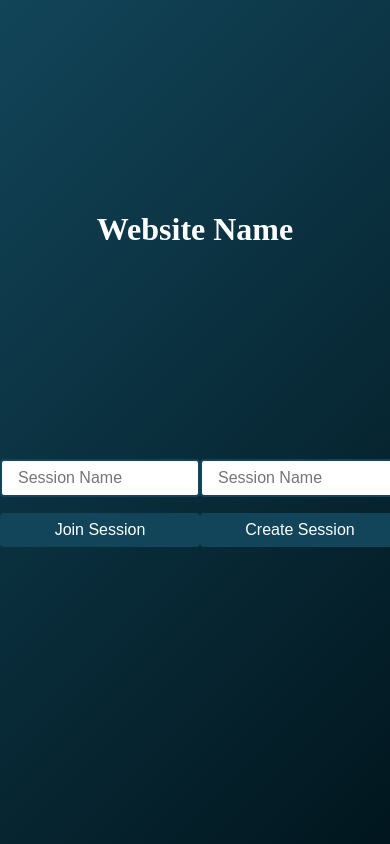
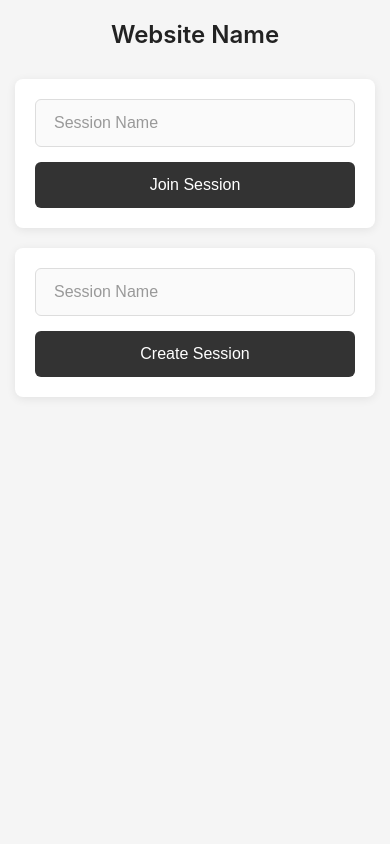
Before and after one commit to unnamedatelier/MemoxBasel, a website: page code/frontend/public/index.html in a window 390 px wide. Drawn offline with Linux system fonts and the light colour scheme.

Commit message:
Update frontend: modify index.html and script.js

```diff
--- a/code/frontend/public/index.html
+++ b/code/frontend/public/index.html
@@ -3,9 +3,101 @@
 <head>
     <meta charset="UTF-8">
     <meta name="viewport" content="width=device-width, initial-scale=1.0">
-    <script src="script.js"></script>
-    <link rel="stylesheet" href="style.css">
-    <title>Document</title>
+    <title>Session Manager</title>
+    <style>
+        * {
+            margin: 0;
+            padding: 0;
+            box-sizing: border-box;
+        }
+
+        body {
+            font-family: -apple-system, BlinkMacSystemFont, 'Segoe UI', sans-serif;
+            background: #f5f5f5;
+            padding: 40px 20px;
+            min-height: 100vh;
+        }
+
+        h1 {
+            text-align: center;
+            color: #222;
+            margin-bottom: 50px;
+            font-size: 32px;
+            font-weight: 600;
+        }
+
+        .join-create {
+            max-width: 600px;
+            margin: 0 auto;
+            display: flex;
+            flex-direction: column;
+            gap: 20px;
+        }
+
+        .session-form {
+            background: white;
+            padding: 30px;
+            border-radius: 8px;
+            box-shadow: 0 2px 10px rgba(0,0,0,0.08);
+        }
+
+        input[type="text"] {
+            width: 100%;
+            padding: 14px 18px;
+            font-size: 16px;
+            border: 1px solid #ddd;
+            border-radius: 6px;
+            background: #fafafa;
+            transition: background 0.2s;
+            margin-bottom: 15px;
+        }
+
+        input[type="text"]:focus {
+            outline: none;
+            border-color: #ddd;
+            background: white;
+        }
+
+        input[type="text"]::placeholder {
+            color: #999;
+        }
+
+        button {
+            width: 100%;
+            padding: 14px 18px;
+            font-size: 16px;
+            font-weight: 500;
+            background: #333;
+            color: white;
+            border: none;
+            border-radius: 6px;
+            cursor: pointer;
+            transition: background 0.2s;
+        }
+
+        button:hover {
+            background: #222;
+        }
+
+        button:active {
+            transform: translateY(1px);
+        }
+
+        @media (max-width: 600px) {
+            body {
+                padding: 20px 15px;
+            }
+
+            h1 {
+                font-size: 24px;
+                margin-bottom: 30px;
+            }
+
+            .session-form {
+                padding: 20px;
+            }
+        }
+    </style>
 </head>
 <body>
     <h1>Website Name</h1>
@@ -20,5 +112,48 @@
             <button onclick="createSession()">Create Session</button>
         </div>
     </div>
+
+    <script>
+        async function joinSession() {
+            const sessionName = document.getElementById('joinInput').value
+                .trim()
+                .replace(/\s+/g, '-');
+
+            if (!sessionName) {
+                alert('Please enter a session name');
+                return;
+            }
+            window.location.href = `sessions/${sessionName}/`;
+        }
+
+        async function createSession() {
+            const sessionName = document.getElementById('createInput').value
+                .trim()
+                .replace(/\s+/g, '-');
+
+            if (!sessionName) {
+                alert('Please enter a session name');
+                return;
+            }
+
+            try {
+                const response = await fetch('/createsession', {
+                    method: 'POST',
+                    headers: {
+                        'Content-Type': 'application/json'
+                    },
+                    body: JSON.stringify({ name: sessionName })
+                });
+
+                if (!response.ok) {
+                    throw new Error('Error creating session');
+                }
+
+                window.location.href = `sessions/${sessionName}/admin/`;
+            } catch (error) {
+                alert('Fehler: ' + error.message);
+            }
+        }
+    </script>
 </body>
 </html>
--- a/code/frontend/public/script.js
+++ b/code/frontend/public/script.js
@@ -4,7 +4,7 @@ async function joinSession() {
         .replace(/\s+/g, '-'); // Ersetze Leerzeichen durch Bindestriche
 
     if (!sessionName) {
-        alert('Bitte geben Sie einen Konferenznamen ein');
+        alert('Please enter a session name');
         return;
     }
     window.location.href = `sessions/${sessionName}/`;
@@ -16,7 +16,7 @@ async function createSession() {
         .replace(/\s+/g, '-'); // Ersetze Leerzeichen durch Bindestriche
 
     if (!sessionName) {
-        alert('Bitte geben Sie einen Konferenznamen ein');
+        alert('Please enter a session name');
         return;
     }
 
@@ -30,7 +30,7 @@ async function createSession() {
         });
 
         if (!response.ok) {
-            throw new Error('Fehler beim Erstellen der Konferenz');
+            throw new Error('Error creating session');
         }
 
         // Nach erfolgreicher Erstellung zur Admin-Seite weiterleiten
```
